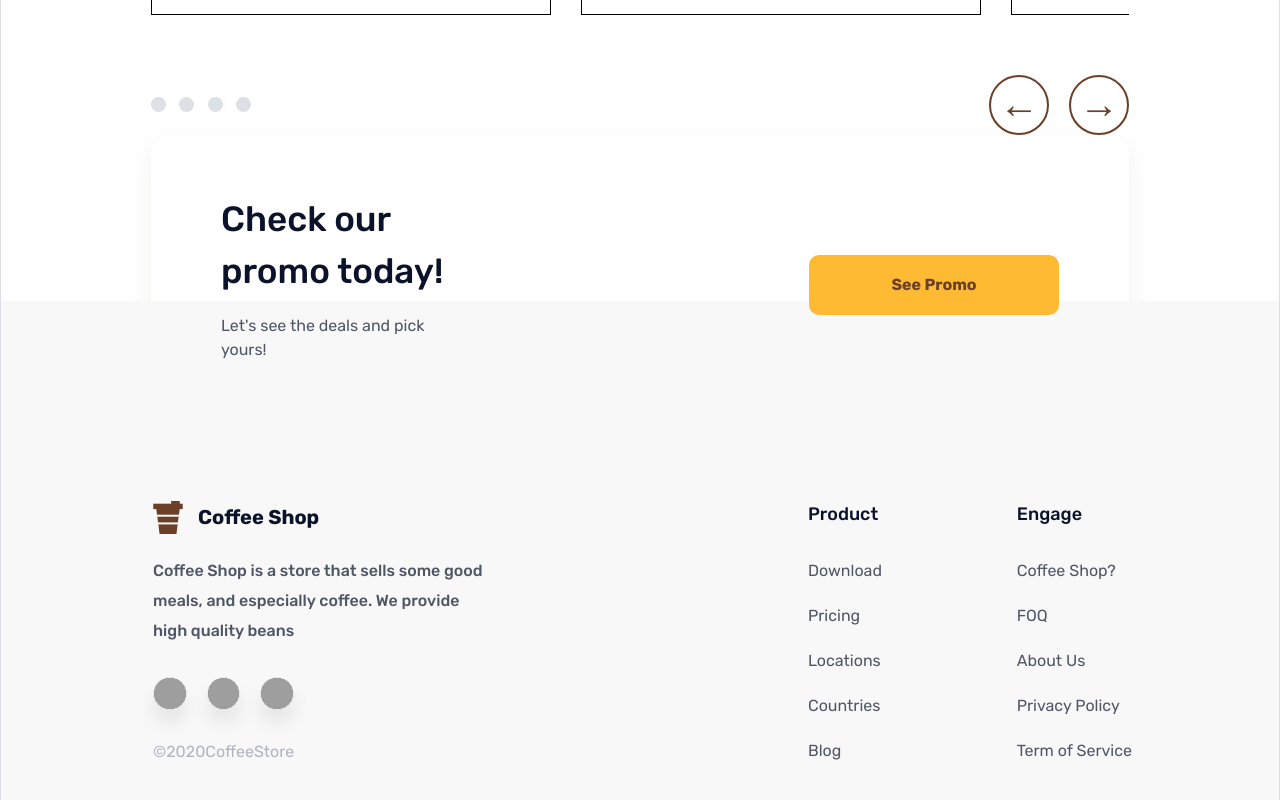
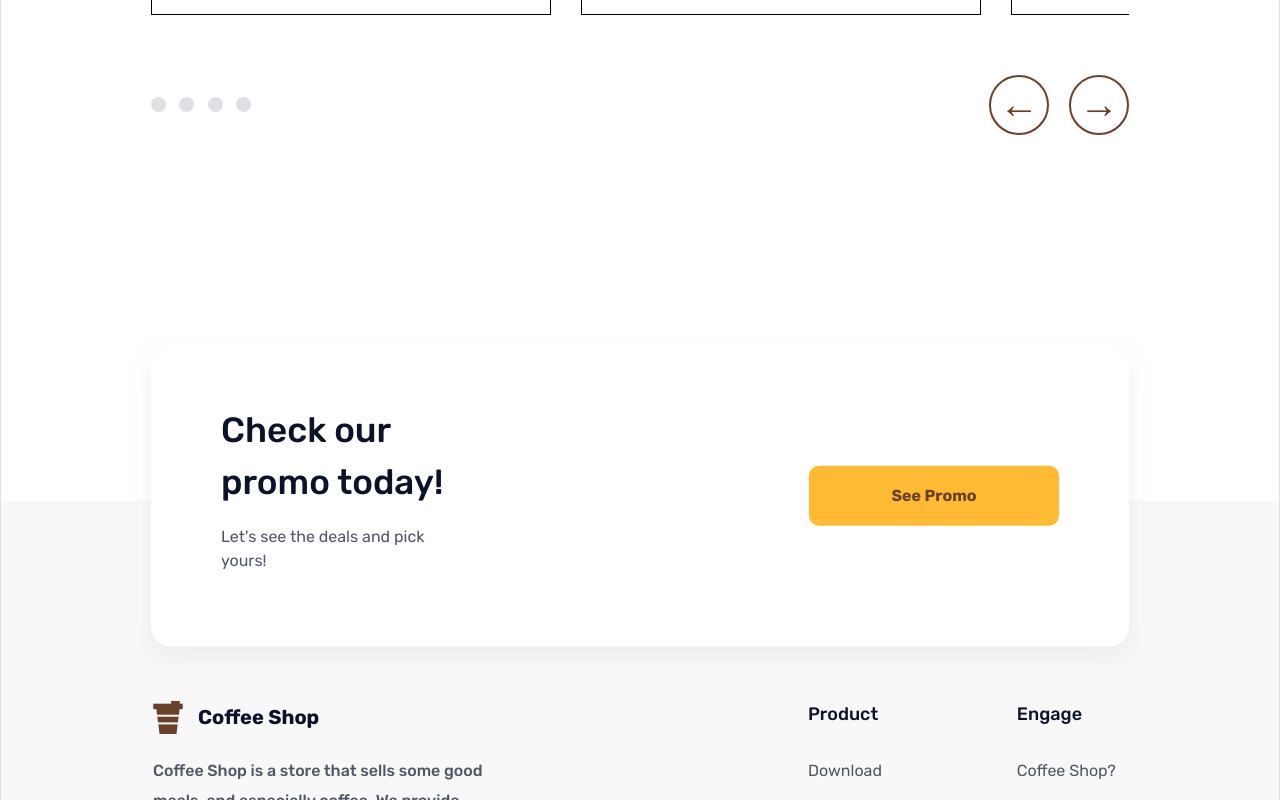
Before and after one commit to Diankrs30/dian-coffeeshop-app, a React (Create React App) app: page / in a window 1280 px wide. Shown: the part 4600-5400 px from the top of the page. Built offline with nearby package versions, Linux system fonts and the light colour scheme; no server answers; grey boxes are pictures that could not be loaded.

Commit message:
edit styling

```diff
--- a/src/components/cardProduct/CardProduct.module.css
+++ b/src/components/cardProduct/CardProduct.module.css
@@ -13,6 +13,7 @@
   display: flex;
   justify-content: center;
   align-items: center;
+  overflow: hidden;
 }
 .list {
   width: 156px;
--- a/src/pages/history/History.module.css
+++ b/src/pages/history/History.module.css
@@ -113,6 +113,7 @@
     grid-template-columns: auto;
     row-gap: 15px;
     column-gap: 15px;
+    overflow-y: scroll;
   }
   .text1 {
     font-size: 30px;
--- a/src/pages/home/Index.module.css
+++ b/src/pages/home/Index.module.css
@@ -518,10 +518,10 @@
 .promo {
   width: 30%;
 }
-.footer {
-  margin-top: -200px;
-  z-index: -1;
+.check-promo {
+  transform: translateY(70%);
 }
+
 @media (max-width: 768px) {
   .main-container {
     width: 768px;
@@ -739,16 +739,13 @@
     padding: 30px;
     flex-direction: column;
     align-items: center;
+    transform: translateY(30%);
   }
   .promo {
     width: 100%;
-    /* align-items: center; */
   }
   .text-check1 {
     font-size: 25px;
     margin-bottom: 0px;
   }
-  .footer {
-    margin-top: 0px;
-  }
 }
```
